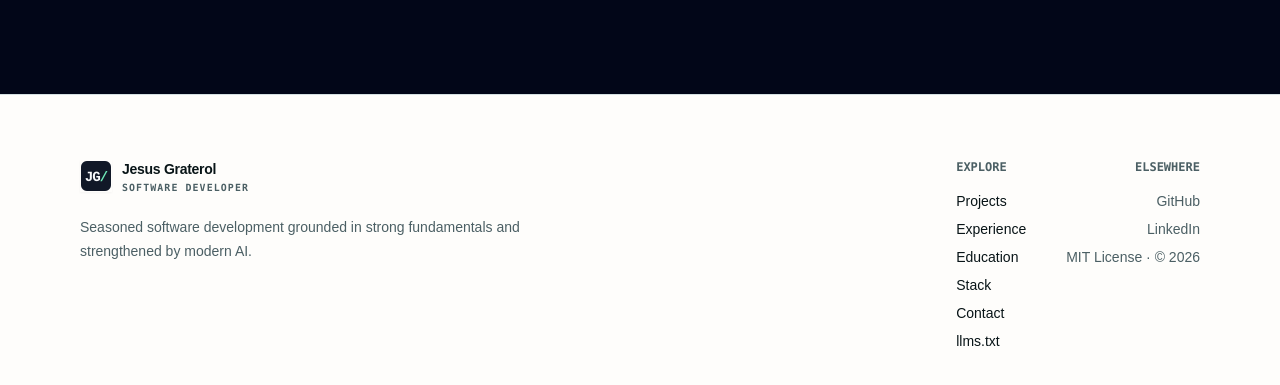
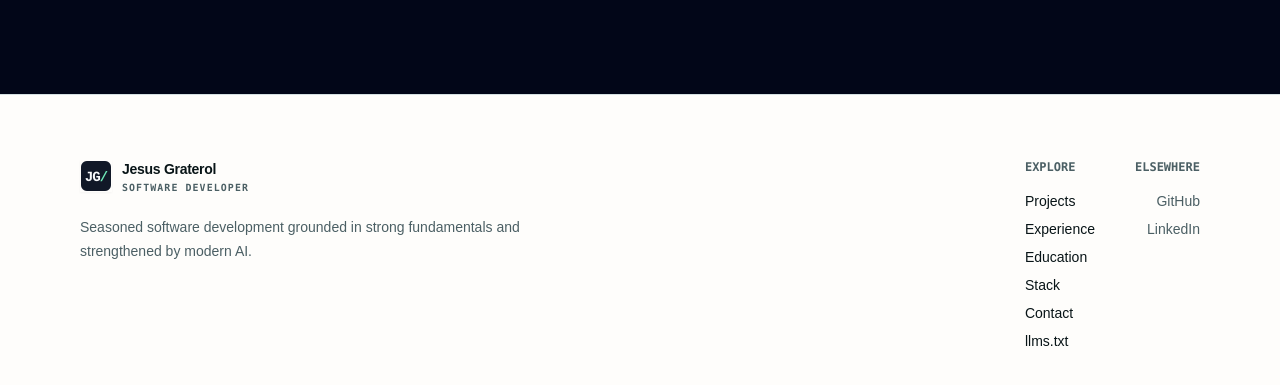
Before and after one commit to jesusgraterol/jesusgraterol.dev, an Astro site: page / in a window 1280 px wide. Shown: the part 9758-10143 px from the top of the page. Built offline with nearby package versions, Linux system fonts and the light colour scheme; Astro itself is replaced by a stand-in of ours.

Commit message:
chore(footer): remove license notice
Signed-off-by: Jesus Graterol <jesusgraterol.dev@protonmail.com>

```diff
--- a/src/components/site-footer/site-footer.astro
+++ b/src/components/site-footer/site-footer.astro
@@ -34,7 +34,6 @@ import BrandIdentity from '../brand-identity/brand-identity.astro';
         rel="noreferrer"
         >LinkedIn</a
       >
-      <span>{SITE_CONFIG.license} License · © {new Date().getFullYear()}</span>
     </div>
   </div>
 </footer>
```
